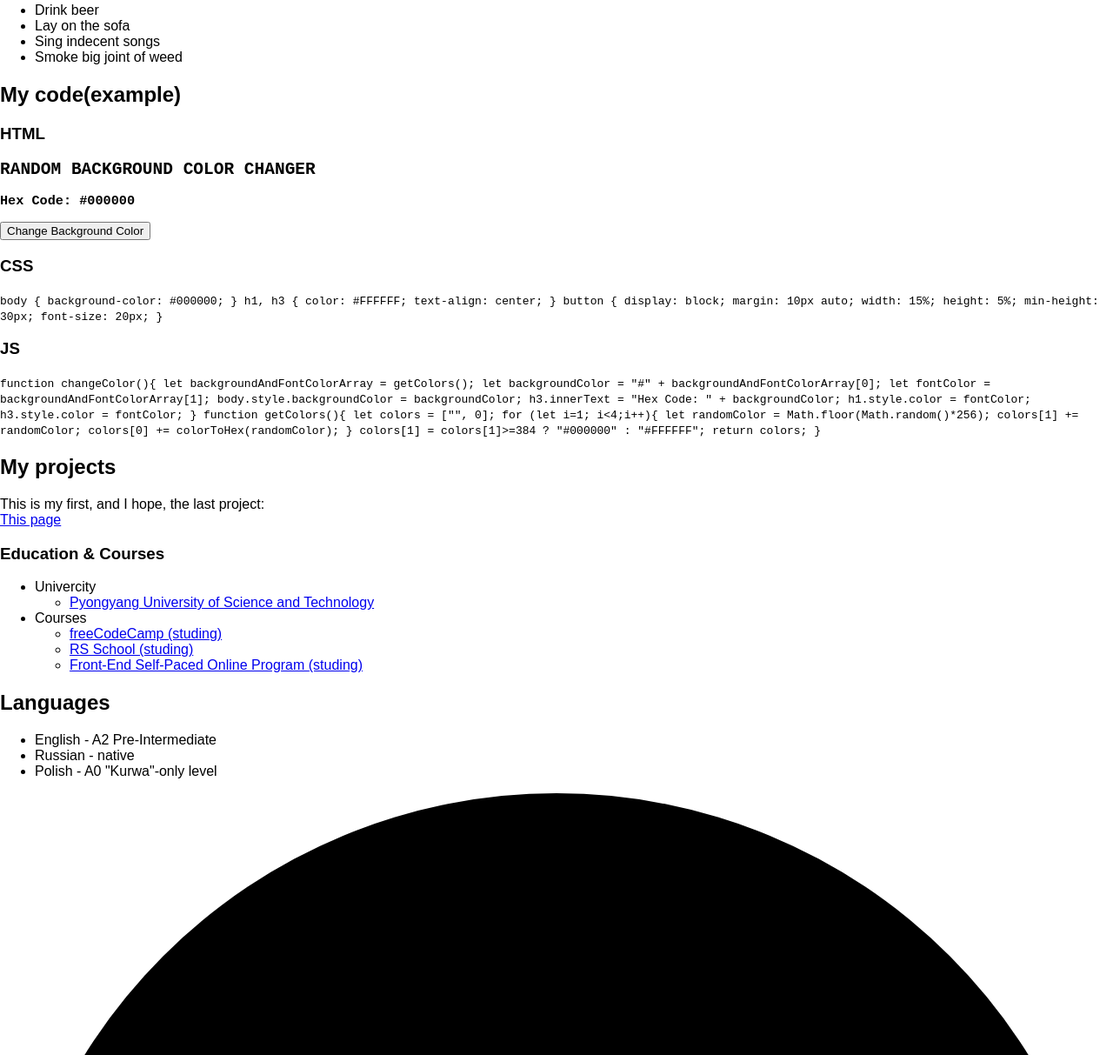
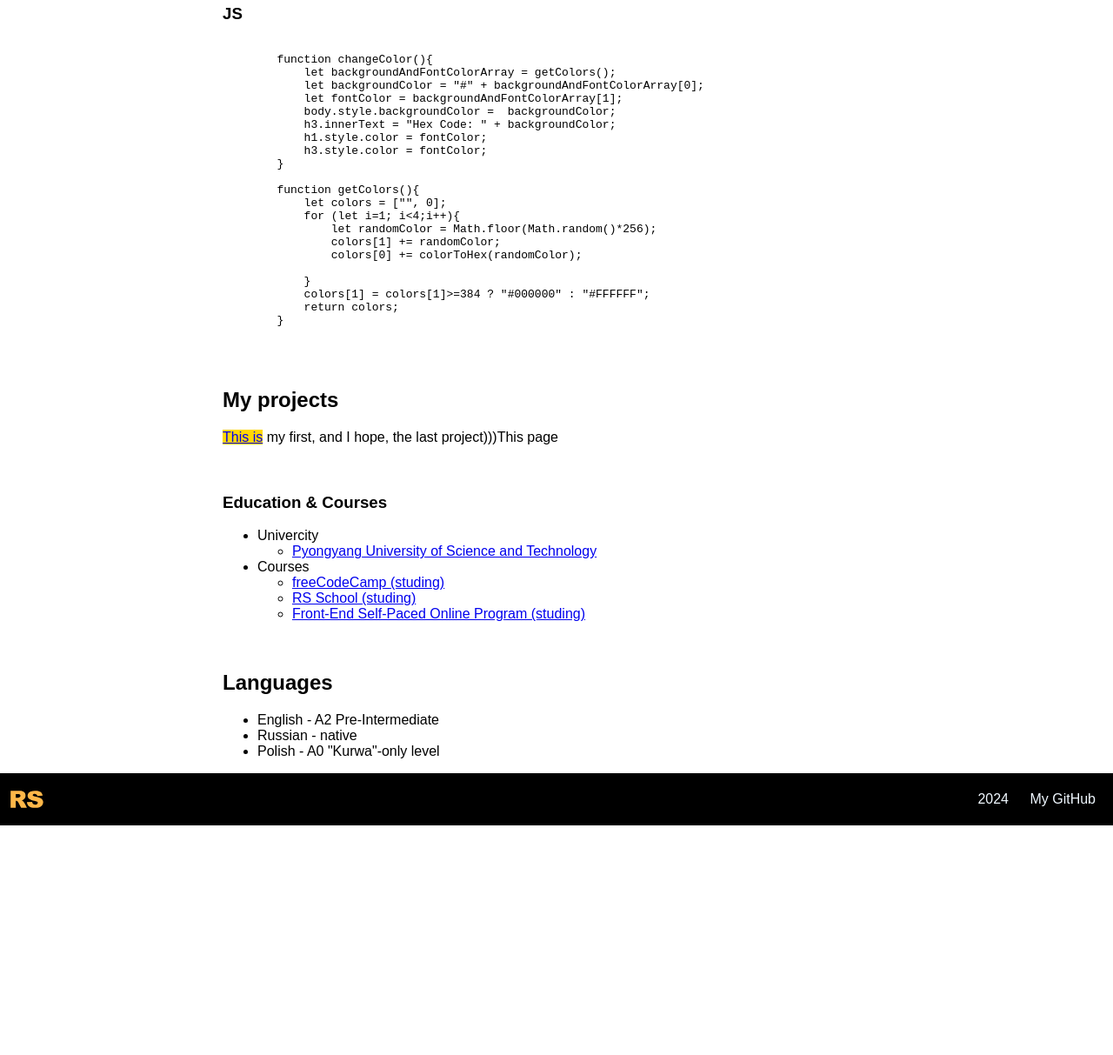
Before and after one commit to Yaras1auHaury1avets/rsschool-cv, a plain HTML site: page index.html in a window 1280 px wide. Shown: the part 1587-2800 px from the top of the page at 87% size. After the commit the page ends 2536 px from the top, so only its background shows below. Drawn offline with Linux system fonts and the light colour scheme.

Commit message:
feat: add styles to main and footer

```diff
--- a/index.html
+++ b/index.html
@@ -23,8 +23,8 @@
         </header>
         <main>
             <div id="container">
-                <h1>CV</h1>
-                <section id="profile">
+                <h1 id="profile">CV</h1>
+                <section id="profile-section">
                     <div id="profile-container">
                         <h2>YARASLAU HAURYLAVETS</h2>
                         <p>Professional slacker</p>
@@ -45,7 +45,7 @@
                     </p>
                 </section>
                 <section id="skills">
-                    <h2 class="headers">My skills</h2>
+                    <h2 class="headers" >My skills</h2>
                     <ul>
                         <li>Drink beer</li>
                         <li>Lay on the sofa</li>
@@ -56,14 +56,17 @@
                 <section id="code">
                     <h2 class="headers">My code(example)</h2>
                     <h3>HTML</h3>
+                    <pre>
                         <code>
-                        <body>
-                            <h1>RANDOM BACKGROUND COLOR CHANGER</h1>
-                            <h3>Hex Code: #000000</h3>
-                            <button>Change Background Color</button>
-                        </body>
+        &ltbody>
+        &lth1>RANDOM BACKGROUND COLOR CHANGER&lt/h1>
+        &lth3>Hex Code: #000000&lt/h3>
+        &ltbutton>Change Background Color&lt/button>
+        &lt/body>
                         </code>
+                    </pre>
                     <h3>CSS</h3>
+                    <pre>
                         <code>
         body {
             background-color: #000000;
@@ -83,7 +86,9 @@
             font-size: 20px;
         }
                         </code>
+                    </pre>
                     <h3>JS</h3>
+                    <pre>
                         <code>
         function changeColor(){
             let backgroundAndFontColorArray = getColors();
@@ -97,7 +102,7 @@
 
         function getColors(){
             let colors = ["", 0];
-                            for (let i=1; i<4;i++){
+            for (let i=1; i&lt4;i++){
                 let randomColor = Math.floor(Math.random()*256);
                 colors[1] += randomColor;
                 colors[0] += colorToHex(randomColor);
@@ -107,10 +112,11 @@
             return colors;
         }
                         </code>
+                    </pre>
                 </section>
                 <section id="projects">
                     <h2 class="headers">My projects</h2>
-                    <p>This is my first, and I hope, the last project:<br><a href="https://Yaras1auHaury1avets.github.io/rsschool-cv/" target="_blank" title="DON'T CLICK!!!">This page</a></p>
+                    <p><a href="https://Yaras1auHaury1avets.github.io/rsschool-cv/" target="_blank" title="DON'T CLICK!!!" id="project-link">This is</a> my first, and I hope, the last project)))This page</p>
                 </section>
                 <section id="edu">
                     <h3>Education & Courses</h3>
@@ -139,10 +145,10 @@
         </main>
         <footer>
             <a href="https://rs.school/courses/javascript-preschool-ru" target="_blank" title="RS School"><img src="logo.svg" alt="logo"></a>
-            <span>
+            <div id="footer-div">
                 <span>2024</span>
                 <span><a href="https://github.com/Yaras1auHaury1avets" target="_blank" title="My Github account">My GitHub</a></span>
-            </span>
+            </div>
         </footer>
     </body>
 </html>
--- a/styles.css
+++ b/styles.css
@@ -2,13 +2,15 @@ body {
     margin: 0;
     font-family: Arial, Helvetica, sans-serif;
 }
+
 
 header {
     background-color: black;
     border-bottom: 5px solid gold;
     width: 100%;
     position: fixed;
-    top : -16px;
+    top : 0px;
+    margin-bottom: 20px;
 }
 
 #menu li a {
@@ -16,12 +18,87 @@ header {
     text-decoration: none;
     color: aliceblue;
     margin-right: 40px;
-    margin-top: 20px;
 }
 
 #menu {
     display: flex;
     justify-content: space-between;
     flex-wrap: wrap;
-    height: inherit;
 }
+
+#container {
+    width: 60%;
+    min-width: 400;
+    margin: 0 auto;
+}
+
+h1:before {
+    content: "";
+    display: block;
+    height: 60px;
+    margin: 30px 0 0;
+}
+
+ section:before {
+    content: "";
+    display: block;
+    height: 50px;
+    margin: -30px 0 0;
+ }
+
+ img {
+    width: 30%;
+    display: block;
+    border-radius: 9px;
+ }
+
+ #profile-section {
+    display: flex;
+    flex-direction: row-reverse;
+    justify-content: flex-end;
+ }
+
+#profile-section:before {
+    content: "";
+    display: block;
+    height: 80px;
+    margin: -50px 0 0;
+ }
+
+ #profile-container {
+    margin-left: 20px;
+ }
+
+ pre {
+    margin-bottom: 0;
+ }
+
+ #project-link {
+    background-color: gold;
+ }
+
+ footer {
+    display: flex;
+    justify-content: space-between;
+    height: 60px;
+    color: aliceblue;
+    background-color: black;
+ }
+
+ a img {
+    height: 60px;
+    width: 60px;
+ }
+
+ #footer-div {
+    margin: auto 0;
+ }
+
+ span {
+    margin-right: 20px;
+ }
+
+ span a {
+    color: aliceblue;
+    text-decoration: none;
+ }
```
Lines whose indentation alone changed are shown as unchanged.
